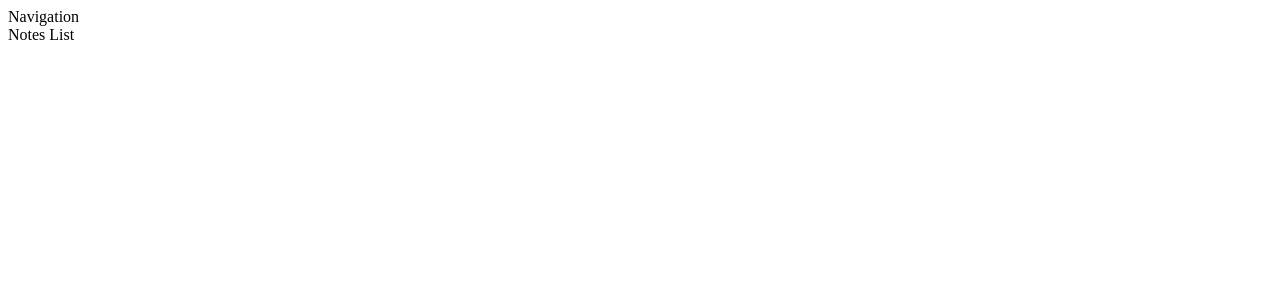
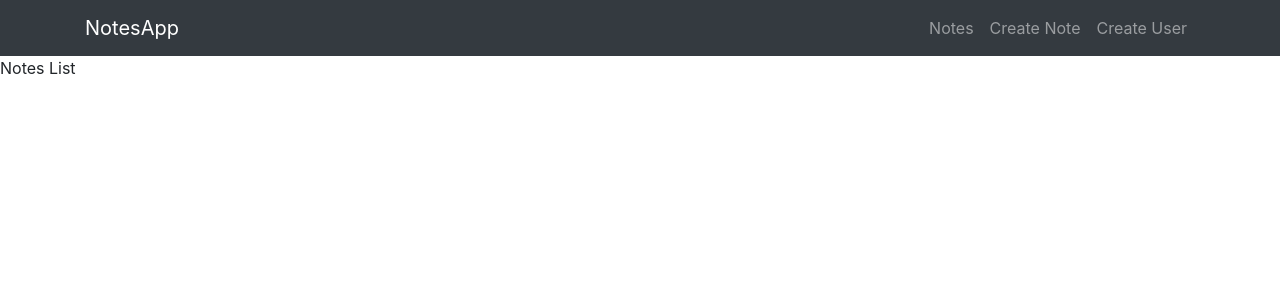
Before and after one commit to JuanJose21/merm-stack-notes, a React (Create React App) app in the folder frontend/: page / in a window 1280 px wide. Shown: the top 300 px of the page. Built offline with nearby package versions, Linux system fonts and the light colour scheme.

Commit message:
add navigation

```diff
--- a/frontend/src/App.js
+++ b/frontend/src/App.js
@@ -1,4 +1,5 @@
 import React from 'react';
+import 'bootstrap/dist/css/bootstrap.min.css';
 import './App.css';
 
 import { BrowserRouter as Router, Route } from 'react-router-dom'
--- a/frontend/src/components/Navigation.js
+++ b/frontend/src/components/Navigation.js
@@ -1,11 +1,30 @@
-import React, { Component } from 'react'
+import React, { Component } from 'react';
+import { Link } from 'react-router-dom';
 
 export default class Navigation extends Component {
     render() {
         return (
-            <div>
-                Navigation
-            </div>
+            <nav className="navbar navbar-expand-lg navbar-dark bg-dark">
+                <div className="container">
+                    <Link className="navbar-brand" to="/"> NotesApp </Link>
+                    <button className="navbar-toggler" type="button" data-toggle="collapse" data-target="#navbarNav" aria-controls="navbarNav" aria-expanded="false" aria-label="Toggle navigation">
+                        <span className="navbar-toggler-icon"></span>
+                    </button>
+                    <div className="collapse navbar-collapse" id="navbarNav">
+                        <ul className="navbar-nav ml-auto">
+                            <li className="nav-item">
+                                <Link className="nav-link" to="/"> Notes </Link>
+                            </li>
+                            <li className="nav-item">
+                                <Link className="nav-link" to="/create"> Create Note </Link>
+                            </li>
+                            <li className="nav-item">
+                                <Link className="nav-link" to="/user"> Create User </Link>
+                            </li>
+                        </ul>
+                    </div>
+                </div>
+            </nav>
         )
     }
 }
```
Also changed, not shown: 1 other file (tests, documents, lock files or other folders).
